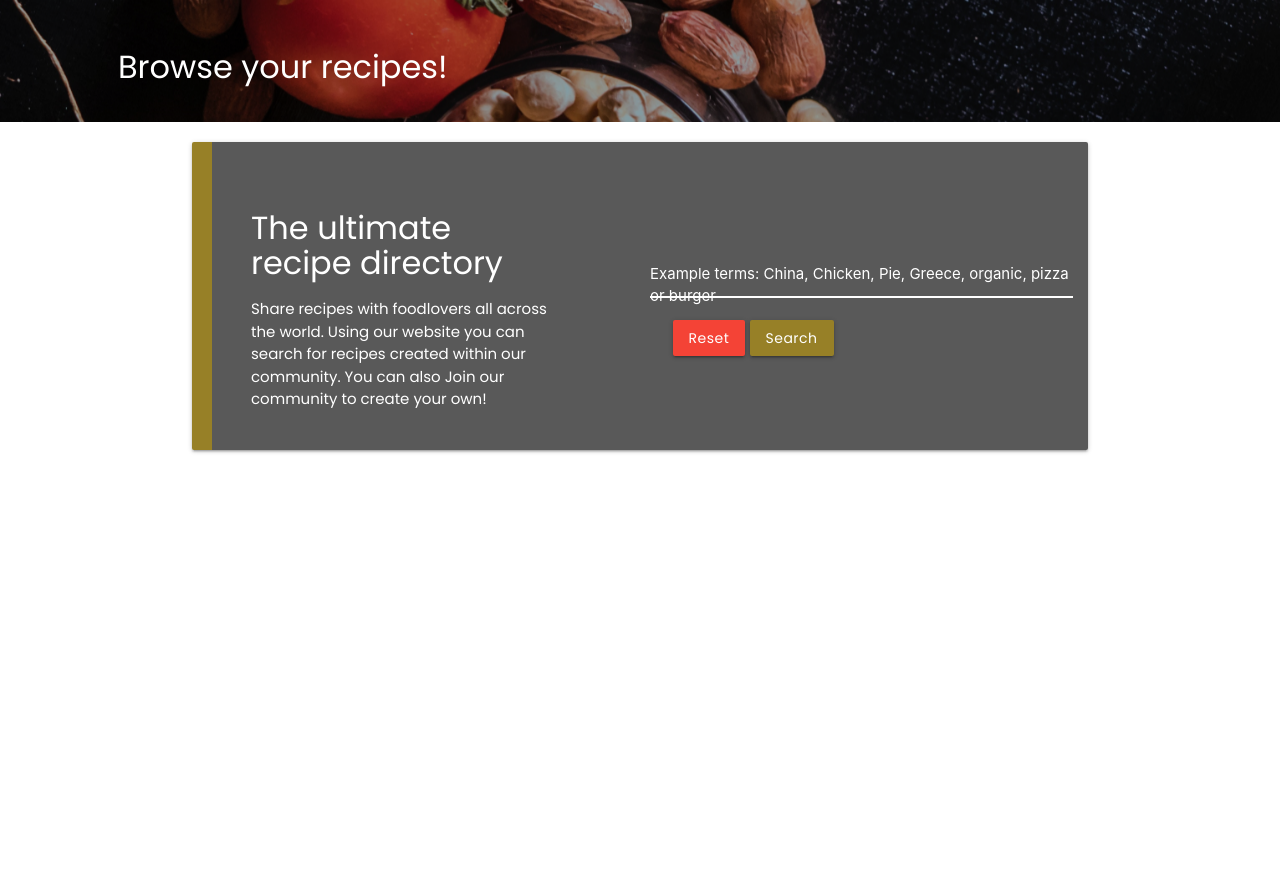
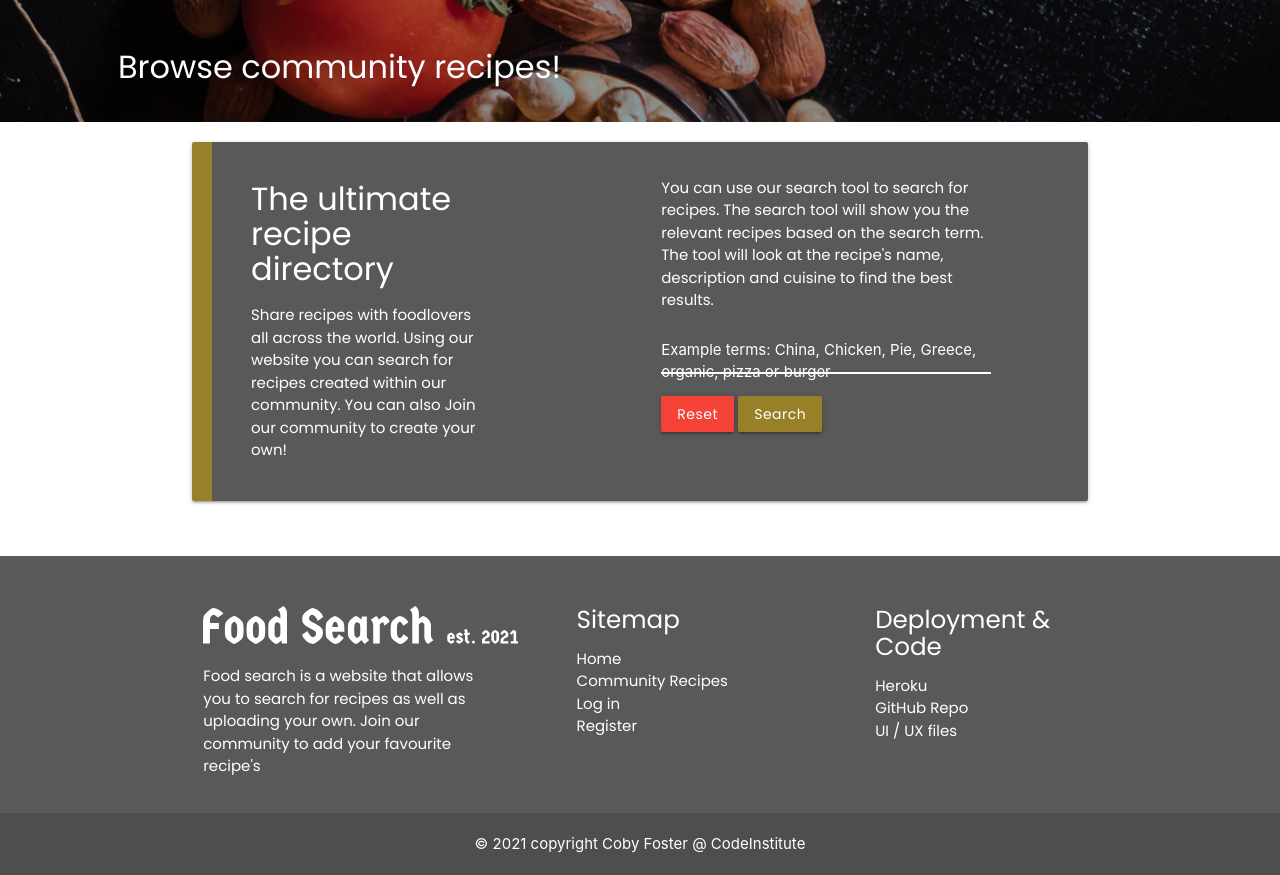
Before and after one commit to Code-Institute-Submissions/data-centric-dev-milestone, a Flask app: page /search in a window 1280 px wide. Shown: the part 64-939 px from the top of the page. Before the commit the page ends 517 px from the top, so only its background shows below. Run offline with Flask 2, Linux system fonts and the light colour scheme; data that the repository does not hold is empty; some libraries are stand-ins or nearby versions; some web fonts are replaced.

Commit message:
code formatting

```diff
--- a/static/css/style.css
+++ b/static/css/style.css
@@ -151,3 +151,28 @@ ul.method-list li {
     padding-left: 100px!important;
 }
 }
+
+footer {
+    padding-top: 50px;
+    background-color: #595959;
+}
+.footer-copyright {
+    background-color: #4e4e4e;
+    padding: 20px;
+}
+
+footer h5 {
+    margin:0;
+}
+
+.search-col {
+    margin-top: 5px;
+}
+
+.login-card h3 {
+    margin-top: 0;
+}
+
+.search-form {
+    padding-bottom: 25px;
+}
--- a/templates/base.html
+++ b/templates/base.html
@@ -43,12 +43,17 @@
         </div>
         <!-- Mobile Navigation -->
         <ul class="sidenav" id="mobile-demo">
-            <li><a class="black-text" href="sass.html">Home</a></li>
-            <li><a class="black-text" href="badges.html">Community Recipes</a></li>
-            <li><a class="black-text" href="collapsible.html">My Recipes</a></li>
-            <li><a class="black-text" href="sass.html">Add Recipe</a></li>
-            <li><a class="black-text" href="badges.html">Log in</a></li>
-            <li><a class="black-text" href="collapsible.html">Register</a></li>
+            <li><a class="black-text" href="{{ url_for('index') }}">Home</a></li>
+            <li><a class="black-text" href="{{ url_for('community_recipes') }}">Community Recipes</a>
+            </li>
+            {% if session.user %} <!-- Only display if logged in -->
+            <li><a class="black-text" href="{{ url_for('my_recipes') }}">My Recipes</a></li>
+            <li><a class="black-text" href="{{ url_for('add_recipe') }}">Add Recipe</a></li>
+            <li><a class="black-text" href="{{ url_for('logout') }}">Log Out</a></li>
+            {% else %} <!-- Only display if not logged in -->
+            <li><a class="black-text" href="{{ url_for('login') }}">Log in</a></li>
+            <li><a class="black-text" href="{{ url_for('register') }}">Register</a></li>
+            {% endif %}
         </ul>
 
     </header>
@@ -58,6 +63,49 @@
         {% block content %}
         {% endblock %}
     </main>
+
+    <footer class="foot">
+        <div class="container">
+            <div class="row">
+                <div class="col l4 s12">
+                    <img src="../static/media/logo_white.svg" alt="footer-logo">
+                    <p class="white-text">Food search is a website that allows you
+                        to search for recipes as well as uploading
+                        your own. Join our community to add your
+                        favourite recipe's</p>
+                </div>
+                <div class="col l3 offset-l1 s12 m5">
+                    <h5 class="white-text">Sitemap</h5>
+                    <ul>
+                        <li><a class="white-text" href="{{ url_for('index') }}">Home</a></li>
+                        <li><a class="white-text" href="{{ url_for('community_recipes') }}">Community Recipes</a>
+                        </li>
+                        {% if session.user %}
+                        <li><a class="white-text" href="{{ url_for('my_recipes') }}">My Recipes</a></li>
+                        <li><a class="white-text" href="{{ url_for('add_recipe') }}">Add Recipe</a></li>
+                        <li><a class="white-text" href="{{ url_for('logout') }}">Log Out</a></li>
+                        {% else %}
+                        <li><a class="white-text" href="{{ url_for('login') }}">Log in</a></li>
+                        <li><a class="white-text" href="{{ url_for('register') }}">Register</a></li>
+                        {% endif %}
+                    </ul>
+                </div>
+                <div class="col l3 s12 offset-l1 m5">
+                    <h5 class="white-text">Deployment & Code</h5>
+                    <ul>
+                        <li><a href="" class="white-text">Heroku</a></li>
+                        <li><a href="" class="white-text">GitHub Repo</a></li>
+                        <li><a href="" class="white-text">UI / UX files</a></li>
+                    </ul>
+                </div>
+            </div>
+        </div>
+        <div class="footer-copyright">
+            <div class="container center-align white-text">
+                © 2021 copyright Coby Foster @ CodeInstitute
+            </div>
+        </div>
+    </footer>
     <script src="https://code.jquery.com/jquery-3.5.1.min.js"
         integrity="sha256-9/aliU8dGd2tb6OSsuzixeV4y/faTqgFtohetphbbj0=" crossorigin="anonymous"></script>
     <script src="https://cdnjs.cloudflare.com/ajax/libs/materialize/1.0.0/js/materialize.min.js"></script>
--- a/templates/community_recipes.html
+++ b/templates/community_recipes.html
@@ -13,7 +13,7 @@
 {% else %}
 <div class="banner-slim row">
     <div class="banner-slim-text col offset-m1">
-                    <h3 class="white-text">Browse your recipes!</h3>
+        <h3 class="white-text">Browse community recipes!</h3>
     </div>
 </div>
 {% endif %}
@@ -21,10 +21,10 @@
 {% endblock %}
 
 {% block content %}
-
+<!-- Search Card -->
 <div class="row">
-    <div class="card login-card valign-wrapper">
-        <div class="col s12 m5 card-content align-left">
+    <div class="card login-card">
+        <div class="col s12 m4 card-content align-left">
             <h3 class="white-text">The ultimate recipe directory</h3>
             <p class="white-text">Share recipes with foodlovers all across the
                 world. Using our website you can search for
@@ -32,16 +32,19 @@
                 You can also Join our community to create
                 your own!</p>
         </div>
-        <div class="col m6 offset-m1 s12 ">
-            <form action="{{ url_for('search') }}" method="POST" class="">
-                <div class="row input-field">
+        <div class="col m5 offset-m2 s12 search-col">
+            <p class="white-text">You can use our search tool to search for recipes.
+                The search tool will show you the relevant recipes based
+                on the search term. The tool will look at the recipe's name,
+                description and cuisine to find the best results.</p>
+                 <!-- Search Form -->
+            <form action="{{ url_for('search') }}" method="POST" class="search-form">
+                <div class="input-field">
                     <input type="text" name="query" id="query" minlength="3" class="validate" requied>
                     <label for="query">Example terms: China, Chicken, Pie, Greece, organic, pizza or burger </label>
                 </div>
-                <div class="col s12">
                     <a href="{{ url_for('community_recipes') }}" class="red btn text-shadow">Reset</a>
                     <button type="submit" class="btn">Search</button>
-                </div>
             </form>
         </div>
         <div style="clear:both"></div>
--- a/templates/register.html
+++ b/templates/register.html
@@ -27,7 +27,7 @@
 
     <div class="card login-card valign-wrapper">
         <div class="col s12 m5 card-content">
-            <h2 class="white-text">Register</h2>
+            <h3 class="white-text">Register</h3>
             <form method="POST" action="{{ url_for('register') }}">
                 <div class="row">
                     <div class="input-field col s12 m12">
```
Lines whose indentation alone changed are shown as unchanged.
